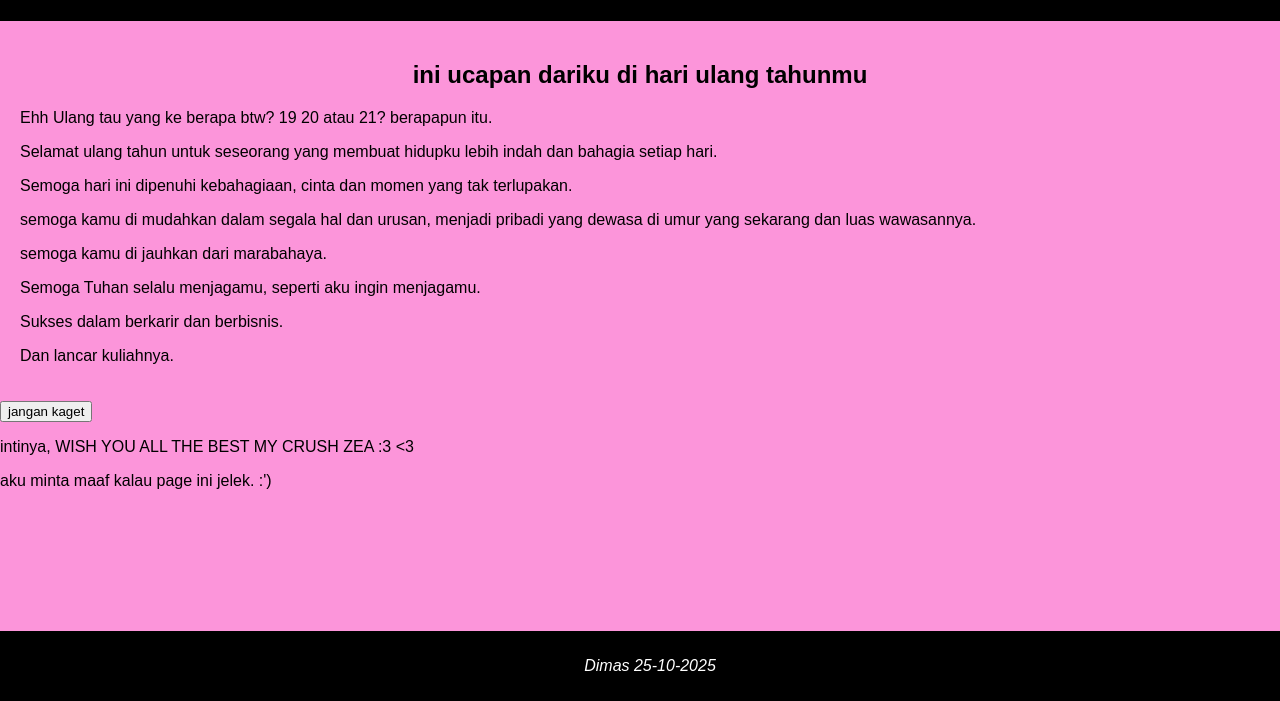
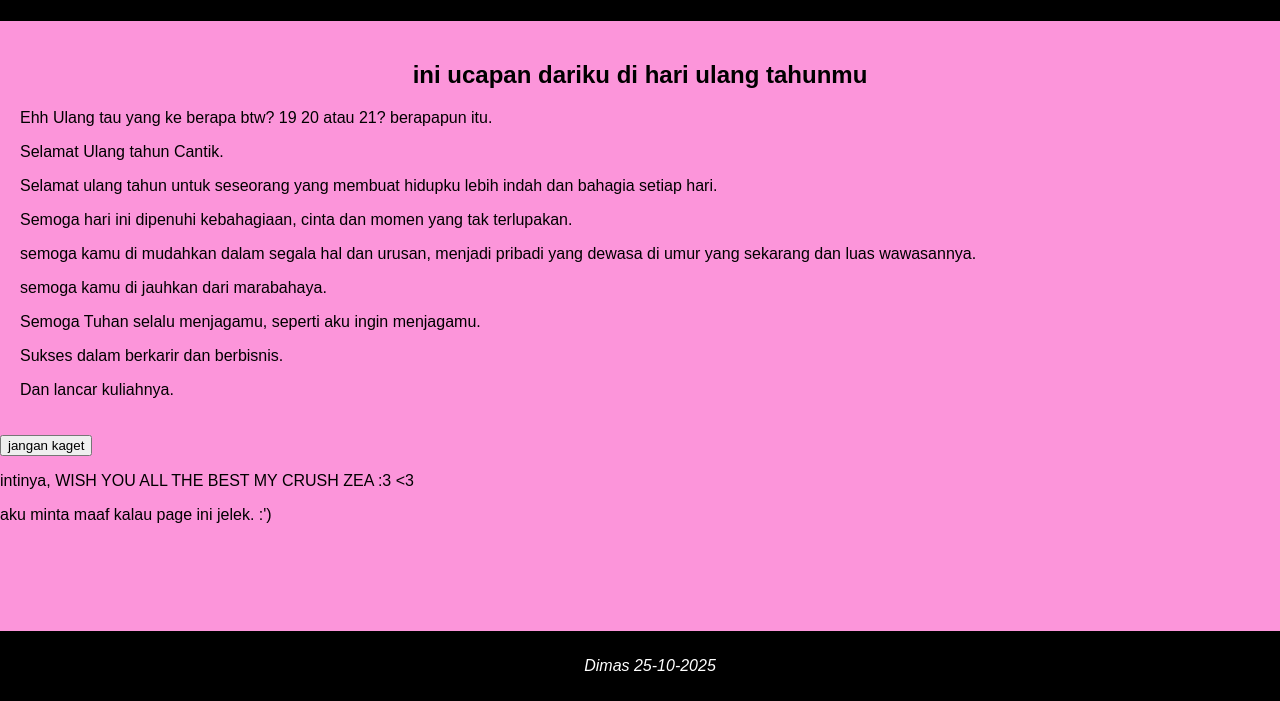
Before and after one commit to dimgg-maker/training, a plain HTML site: page index.html in a window 1280 px wide. Shown: the part 99-800 px from the top of the page. Drawn offline with Linux system fonts and the light colour scheme.

Commit message:
update web

```diff
--- a/index.html
+++ b/index.html
@@ -16,6 +16,7 @@
         <section>
         <h2 style="text-align: center;">ini ucapan dariku di hari ulang tahunmu</h2>
             <p>Ehh Ulang tau yang ke berapa btw? 19 20 atau 21? berapapun itu.</p>
+            <p>Selamat Ulang tahun Cantik.</p>
             <p>Selamat ulang tahun untuk seseorang yang membuat hidupku lebih indah dan bahagia setiap hari.</p>
             <p>Semoga hari ini dipenuhi kebahagiaan, cinta dan momen yang tak terlupakan.</p>
             <p>semoga kamu di mudahkan dalam segala hal dan urusan, menjadi pribadi yang dewasa di umur yang sekarang dan luas wawasannya.</p>
```
